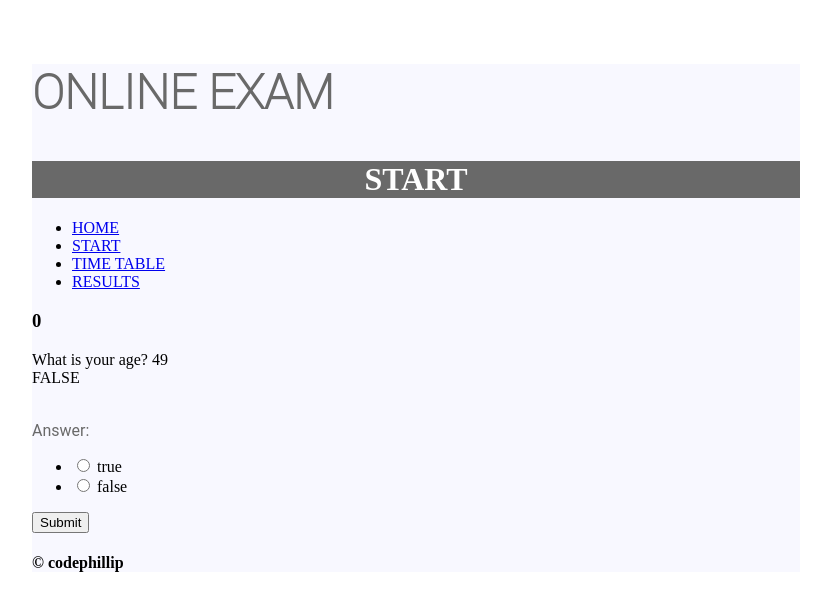
After one commit to allisnone/OnlineExamination, a Django app: page /start/1/ in a window 1280 px wide. The commit adds this page. Shown: the top 611 px of the page, without its empty margins (224-1055 px from the left). Run offline with Django 3.2, Linux system fonts and the light colour scheme; data comes from the database, SQL or seed files in the repository.

Commit message:
refactored, make start, made dummy result

```diff
--- a/OnlineExamination/urls.py
+++ b/OnlineExamination/urls.py
@@ -6,6 +6,7 @@ from myapp import views
 urlpatterns = [
     url(r'^admin/', admin.site.urls),
     url(r'^$', views.index, name='index'),
-    url(r'^result/(?P<qn_id>[-\w]+)/$', views.result, name='result'),
+    url(r'^start/(?P<qn_id>[-\w]+)/$', views.start, name='start'),
     url(r'^timeTable/$', views.time_table, name='time_table'),
+    url(r'^result/$', views.result, name='result'),
 ]
--- a/myapp/views.py
+++ b/myapp/views.py
@@ -14,14 +14,14 @@ def index(request):
     })
 
 
-def result(request, qn_id=None):
+def start(request, qn_id=None):
     # gets access to global variable
     global score
     exam = query_db(qn_id)
     # qn_id is a unicode, convert it to int
     print(int(qn_id) + 1)
     form = check_form_validity(request, qn_id)
-    return render(request, 'result.html', {
+    return render(request, 'start.html', {
         'exam': exam,
         'score': score,
         'form': form
@@ -67,3 +67,11 @@ def time_table(request):
     return render(request, 'timeTable.html', {
         'table': table
     })
+
+
+def result(request):
+    # TODO make registration and result
+    table = TimeTable.objects.all()
+    return render(request, 'result.html', {
+        'table': table
+    })
--- a/templates/base.html
+++ b/templates/base.html
@@ -20,10 +20,13 @@
                     <a href="{% url 'index' %}">HOME</a>
                 </li>
                 <li>
-                    <a href="{% url 'result' qn_id=5 %}">START</a>
+                    <a href="{% url 'start' qn_id=5 %}">START</a>
                 </li>
                 <li>
                     <a href="{% url 'time_table' %}">TIME TABLE</a>
+                </li>
+                <li>
+                    <a href="{% url 'result' %}">RESULTS</a>
                 </li>
             </ul>
         </nav>
--- a/templates/index.html
+++ b/templates/index.html
@@ -1,7 +1,7 @@
 {% extends 'base.html' %}
 
 {% block header %}
-    <h1>Hello world</h1>
+    <h1>HOME</h1>
     {{ block.super }}
 {% endblock %}
 
--- /dev/null
+++ b/templates/start.html
@@ -0,0 +1,20 @@
+{% extends 'base.html' %}
+
+{% block header %}
+    <h1>START</h1>
+    {{ block.super }}
+{% endblock %}
+
+{% block content %}
+    <h3>{{ score }}</h3>
+    <span>{{ exam.question }}</span>
+    <br>
+    <span>{{ exam.answer }}</span>
+    <br><br>
+
+    <form role="form" action="{% url 'start' exam.id %}" method="post">
+        {% csrf_token %}
+        {{ form.as_p }}
+        <button type="submit">Submit</button>
+    </form>
+{% endblock %}
--- a/templates/timeTable.html
+++ b/templates/timeTable.html
@@ -1,7 +1,7 @@
 {% extends 'base.html' %}
 
 {% block header %}
-    <h1>Hello world</h1>
+    <h1>TIME TABLE</h1>
     {{ block.super }}
 {% endblock %}
 
```
Also changed, not shown: templates/result.html (+15 -12 lines), 2 other files.
